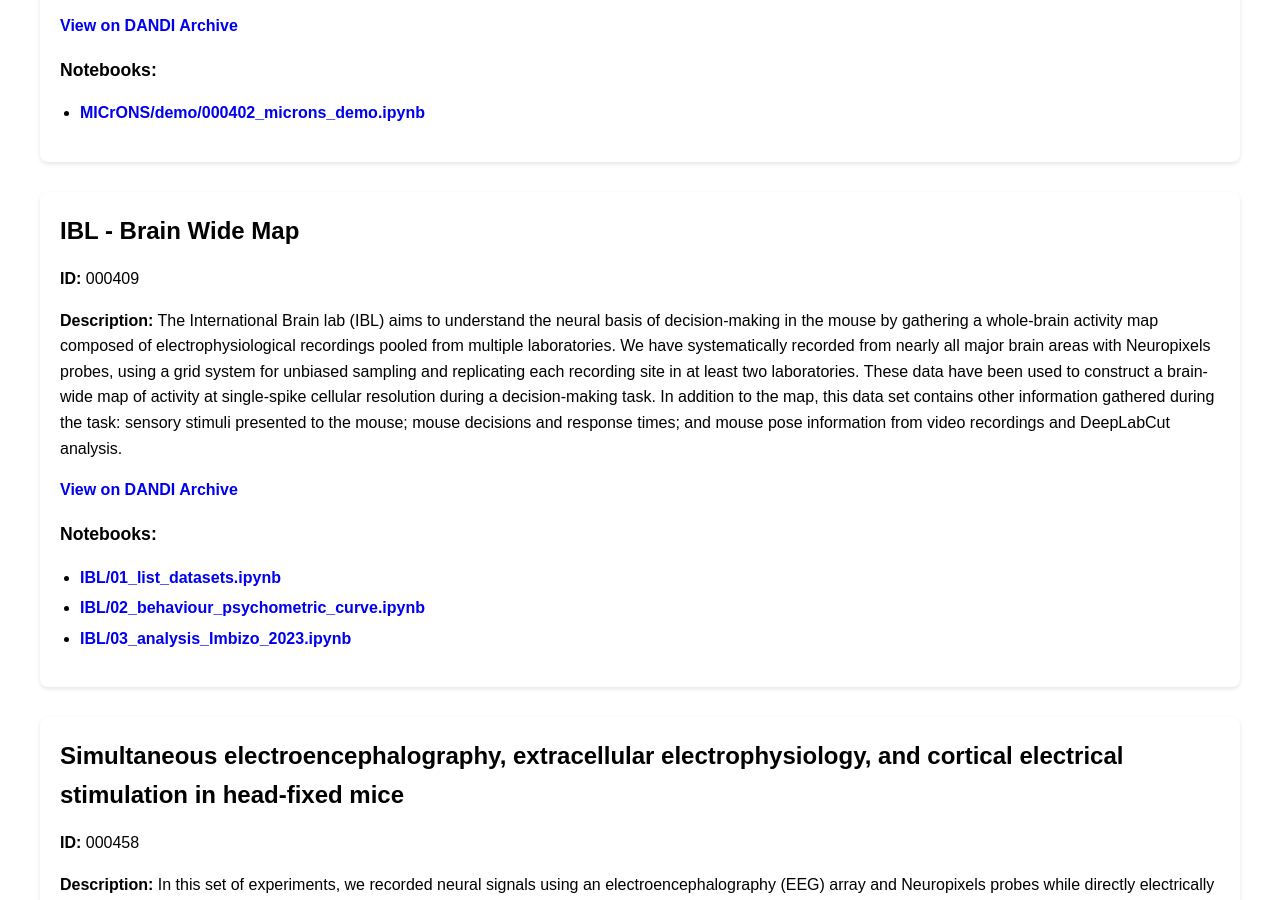
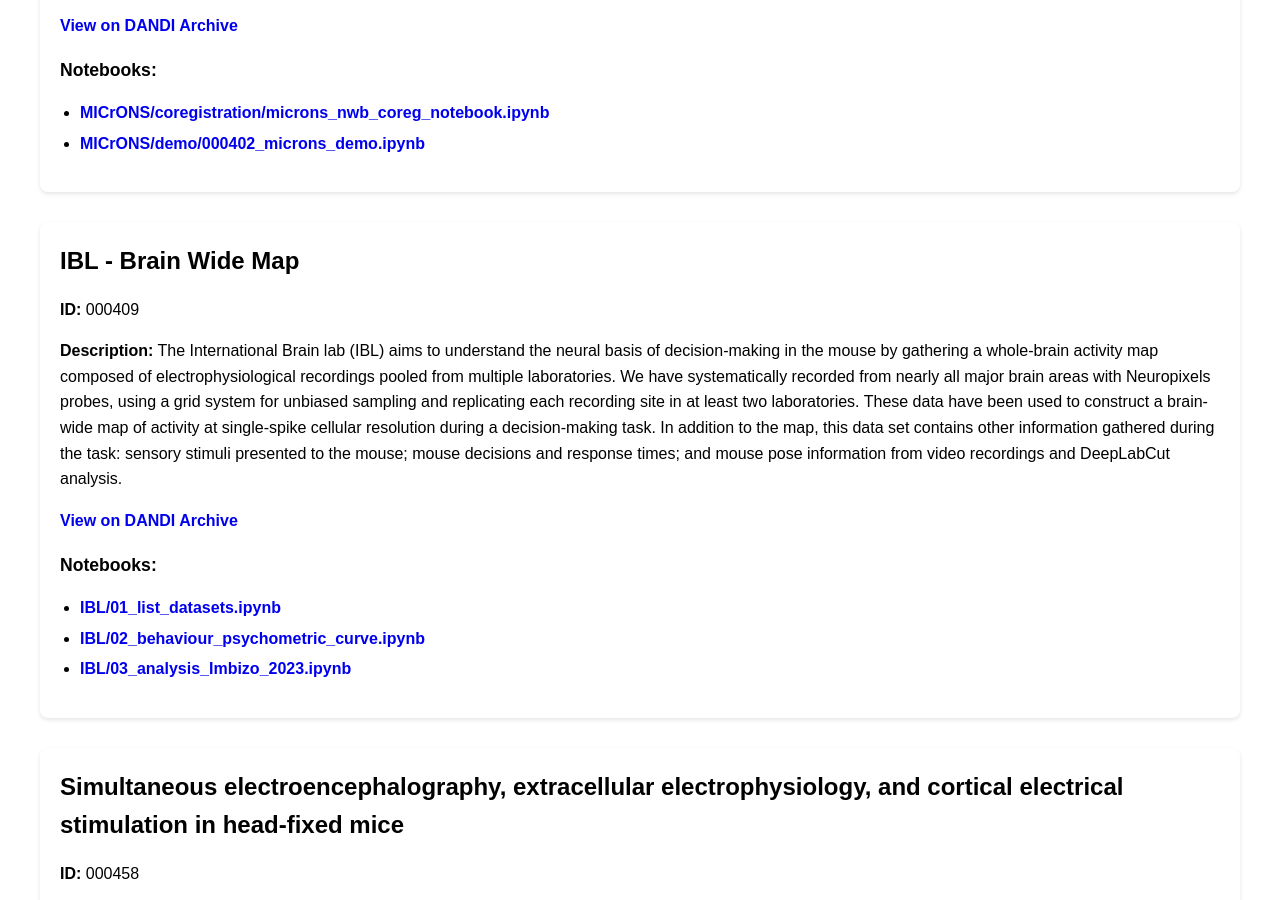
Before and after one commit to dandi/example-notebooks, a plain HTML site: page index.html in a window 1280 px wide. Shown: the part 6505-7405 px from the top of the page. Drawn offline with Linux system fonts and the light colour scheme.

Commit message:
deploy: 47f71b98e83fd066b1e3744f575f4a0e827d6410

```diff
--- a/index.html
+++ b/index.html
@@ -371,6 +371,8 @@ The functional data were co-registered with electron microscopy (EM) data. The s
             <h3>Notebooks:</h3>
             <ul>
 
+                <li><a href="https://github.com/dandi/example-notebooks/blob/master/000402/MICrONS/coregistration/microns_nwb_coreg_notebook.ipynb" target="_blank">MICrONS/coregistration/microns_nwb_coreg_notebook.ipynb</a></li>
+
                 <li><a href="https://github.com/dandi/example-notebooks/blob/master/000402/MICrONS/demo/000402_microns_demo.ipynb" target="_blank">MICrONS/demo/000402_microns_demo.ipynb</a></li>
 
             </ul>
```
